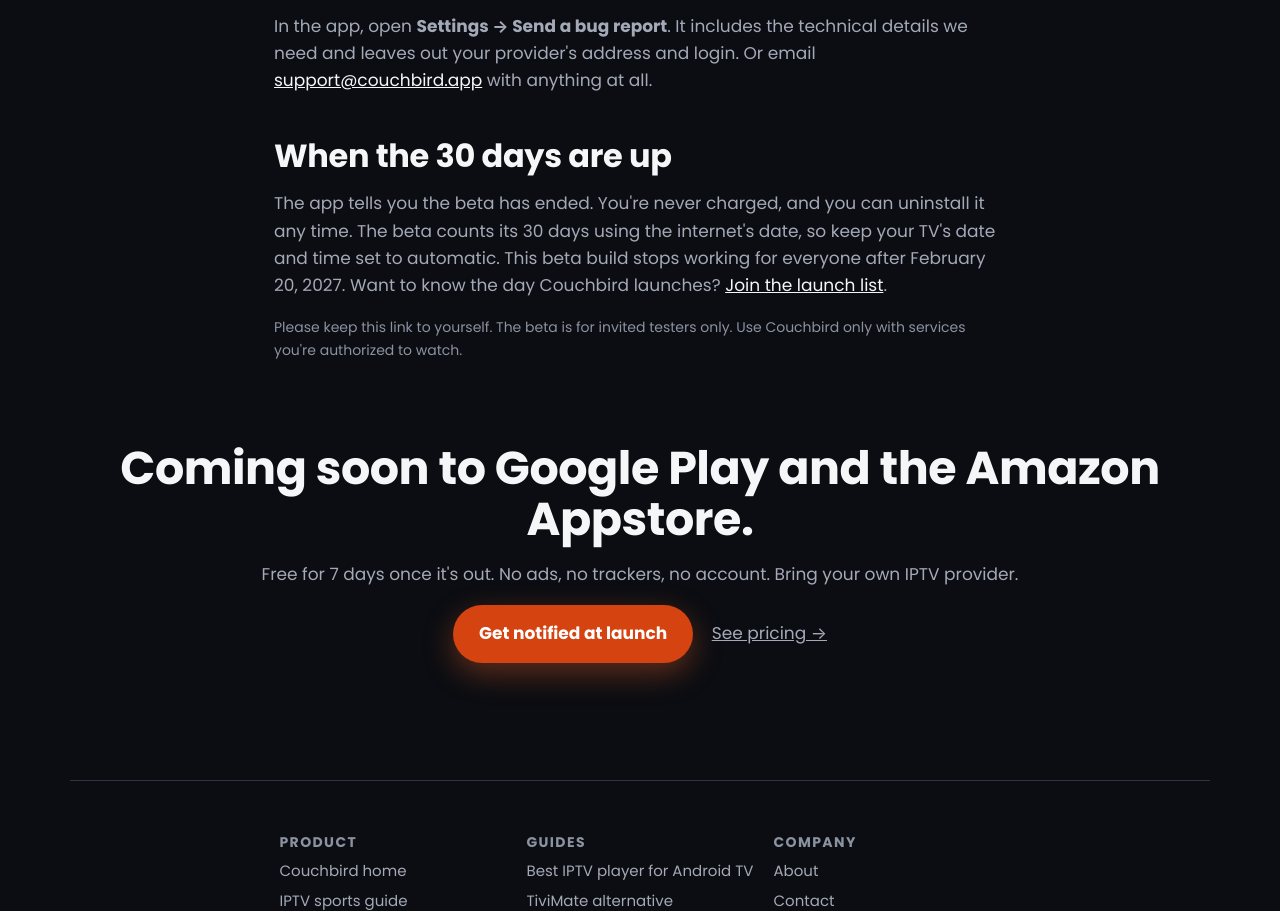
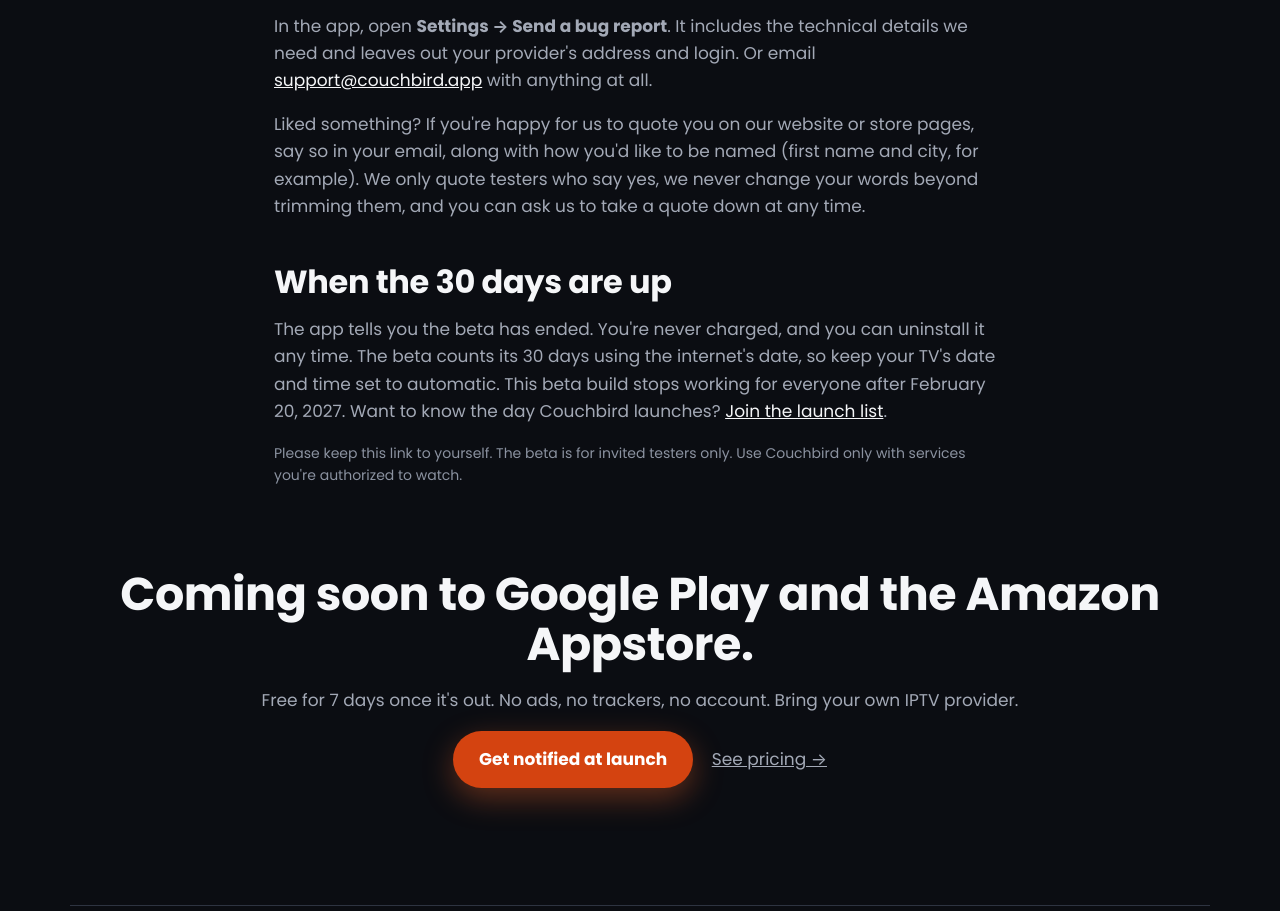
Before and after one commit to MasterOfGenies/getiptvgenie-site, a plain HTML site: page beta/index.html in a window 1280 px wide. Shown: the part 1697-2608 px from the top of the page. Drawn offline with Linux system fonts and the light colour scheme.

Commit message:
Beta page: how testers can let us quote them (only with a yes, their own words, withdrawable)
Co-Authored-By: Claude Opus 5.5 <noreply@anthropic.com>
Claude-Session: https://claude.ai/code/session_016n7DWr3faBbxGCJrgXeZsM

```diff
--- a/beta/index.html
+++ b/beta/index.html
@@ -66,6 +66,7 @@
 </ul>
 <h2>Sending feedback</h2>
 <p>In the app, open <b>Settings → Send a bug report</b>. It includes the technical details we need and leaves out your provider's address and login. Or email <a href="mailto:support@couchbird.app">support@couchbird.app</a> with anything at all.</p>
+<p>Liked something? If you're happy for us to quote you on our website or store pages, say so in your email, along with how you'd like to be named (first name and city, for example). We only quote testers who say yes, we never change your words beyond trimming them, and you can ask us to take a quote down at any time.</p>
 <h2>When the 30 days are up</h2>
 <p>The app tells you the beta has ended. You're never charged, and you can uninstall it any time. The beta counts its 30 days using the internet's date, so keep your TV's date and time set to automatic. This beta build stops working for everyone after February 20, 2027. Want to know the day Couchbird launches? <a href="/#join">Join the launch list</a>.</p>
 <p class="fine">Please keep this link to yourself. The beta is for invited testers only. Use Couchbird only with services you're authorized to watch.</p>
```
